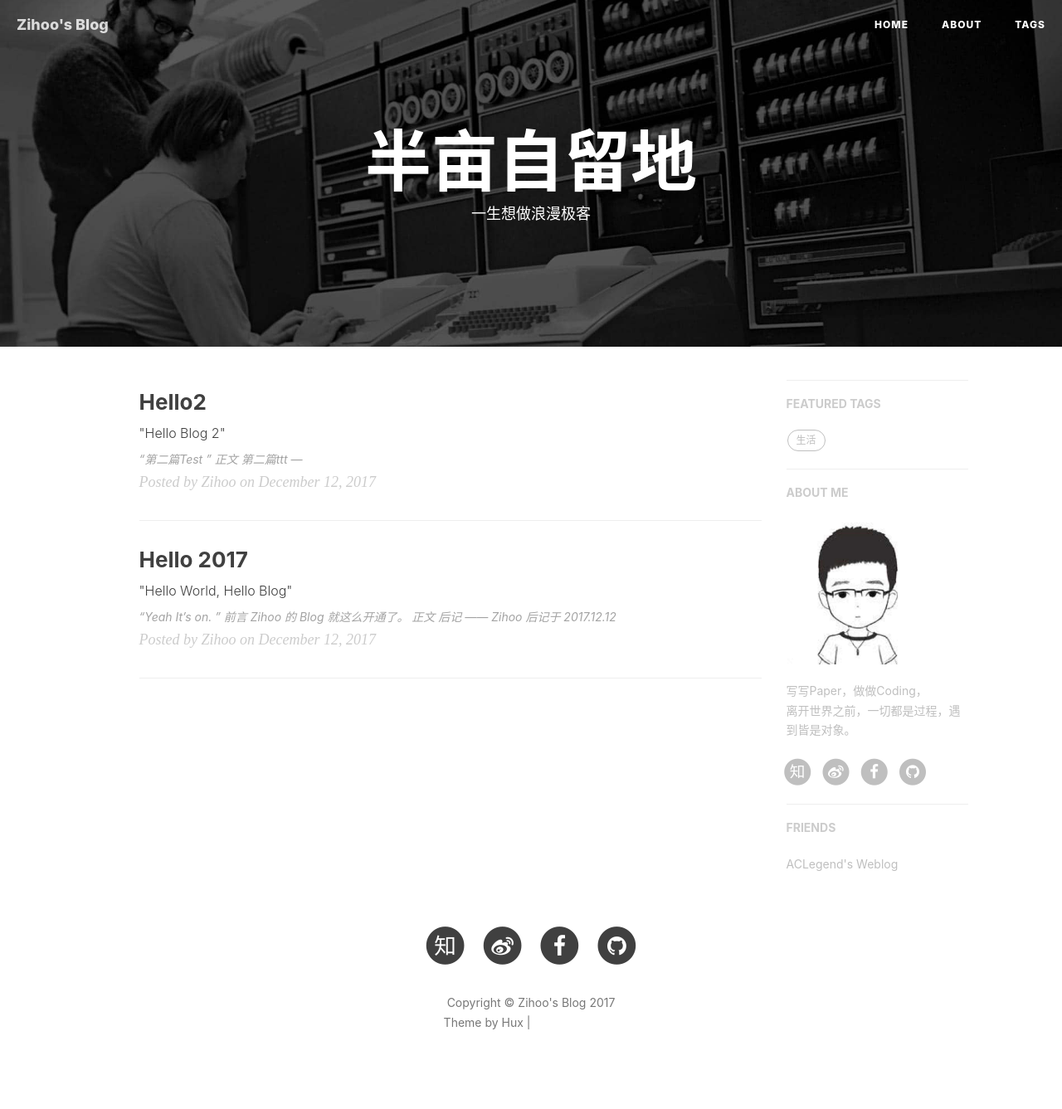
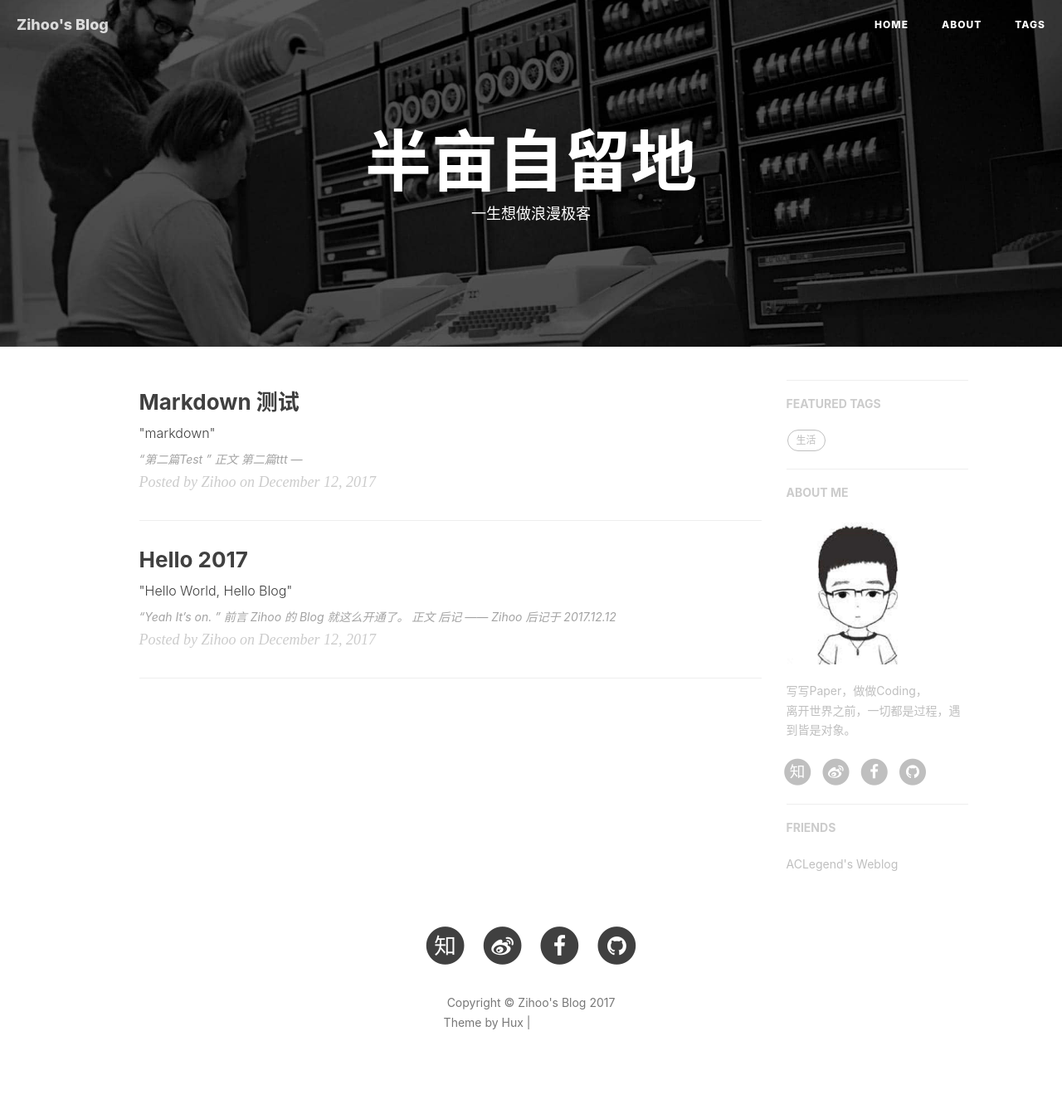
Before and after one commit to SecMatrix/SecMatrix.github.io, a Jekyll site: the page built from index.html, in a window 1280 px wide. Shown: the whole page at 83% size. Built offline with Jekyll 4.4.1, drawn with Linux system fonts in a browser that asks for light colours; nearby versions of some CDN libraries; the list of posts is cut into pages by our own code; comment, search, counter and statistics services are not loaded; grey boxes are pictures that could not be loaded.

Commit message:
no message

```diff
--- a/_posts/2017-12-12-hello2.markdown
+++ b/_posts/2017-12-12-hello2.markdown
@@ -1,13 +1,14 @@
 ---
 layout:     post
-title:      "Hello2"
-subtitle:   " \"Hello Blog 2\""
+title:      "Markdown 测试"
+subtitle:   " \"markdown\""
 date:       2017-12-12 17:57:18
 author:     "Zihoo"
 header-img: "img/post-bg-2017.jpg"
 catalog: true
 tags:
     - 生活
+    - Markdown
 ---
 
 > “第二篇Test ”
```
